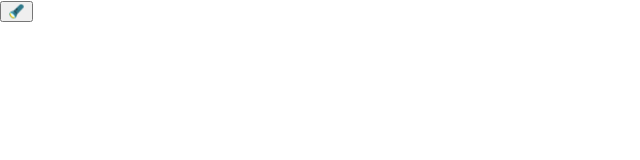
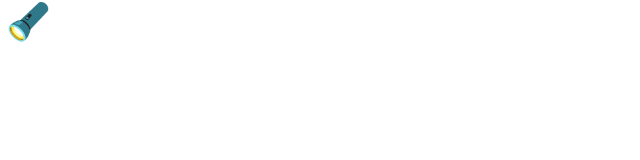
Before and after one commit to seemaullal/github-battle-typescript, a React (Vite) app: page / in a window 1280 px wide. Shown: the top 160 px of the page, without its empty margins (0-640 px from the left). Built offline with nearby package versions, Linux system fonts and the light colour scheme.

Commit message:
css update

```diff
--- a/src/styles.scss
+++ b/src/styles.scss
@@ -25,10 +25,10 @@ li {
   padding: 50px;
 }
 
-.theme-button {
+.theme-btn {
   border: none;
   background: transparent;
-  font-size: 30;
+  font-size: 36px;
 }
 
 .dark {
```
